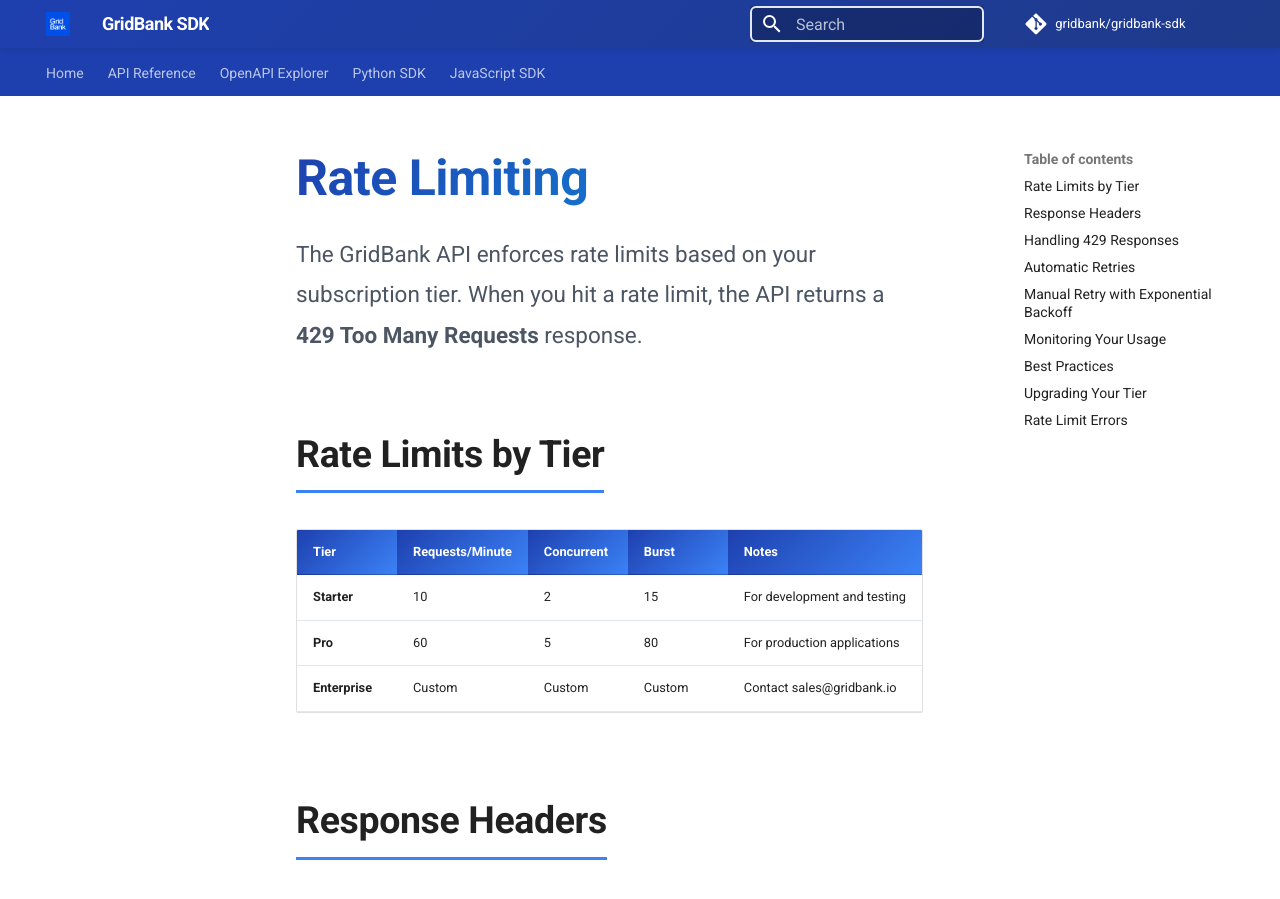
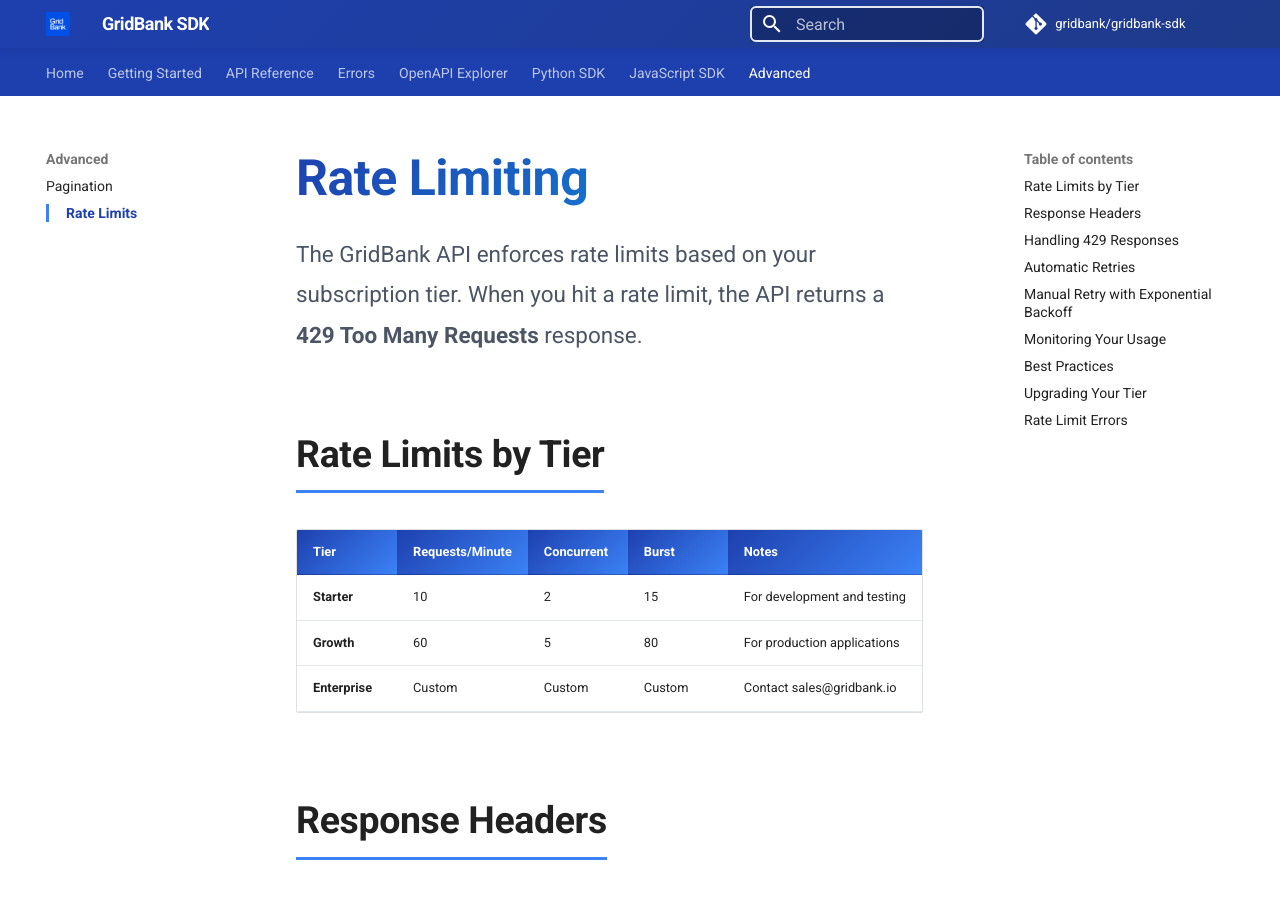
Before and after one commit to GridBank/gridbank-sdk, an MkDocs documentation site: the page built from docs/advanced/rate-limits.md, in a window 1280 px wide and 900 px high. Built offline with MkDocs 1.6.1 and Material for MkDocs 9.7.7, drawn with Linux system fonts in a browser that asks for light colours; comment, search, counter and statistics services are not loaded; some of the changed text lies outside the part shown.

Commit message:
fix: address Greptile review comments (iteration 4)
Co-Authored-By: Claude Sonnet 4.6 <noreply@anthropic.com>

```diff
--- a/docs/advanced/rate-limits.md
+++ b/docs/advanced/rate-limits.md
@@ -7,7 +7,7 @@ The GridBank API enforces rate limits based on your subscription tier. When you
 | Tier | Requests/Minute | Concurrent | Burst | Notes |
 |------|-----------------|-----------|-------|-------|
 | **Starter** | 10 | 2 | 15 | For development and testing |
-| **Pro** | 60 | 5 | 80 | For production applications |
+| **Growth** | 60 | 5 | 80 | For production applications |
 | **Enterprise** | Custom | Custom | Custom | Contact sales@gridbank.io |
 
 ## Response Headers
@@ -152,7 +152,7 @@ Check your rate limit usage before making large requests:
 
     tier_limits = {
         "starter": 10,
-        "pro": 60,
+        "growth": 60,
         "enterprise": float('inf')
     }
 
@@ -168,7 +168,7 @@ Check your rate limit usage before making large requests:
 
     const tierLimits = {
       'starter': 10,
-      'pro': 60,
+      'growth': 60,
       'enterprise': Infinity
     };
 
@@ -189,8 +189,8 @@ Check your rate limit usage before making large requests:
 
 Rate limit too low? Upgrade your subscription:
 
-- **Starter** (10 req/min) → **Pro** (60 req/min)
-- **Pro** (60 req/min) → **Enterprise** (custom)
+- **Starter** (10 req/min) → **Growth** (60 req/min)
+- **Growth** (60 req/min) → **Enterprise** (custom)
 
 Upgrade at [gridbank.io/billing](https://gridbank.io/billing) or contact sales@gridbank.io for enterprise plans.
 
--- a/mkdocs.yml
+++ b/mkdocs.yml
@@ -29,7 +29,9 @@ markdown_extensions:
 
 nav:
   - Home: index.md
+  - Getting Started: getting-started.md
   - API Reference: api-reference.md
+  - Errors: errors.md
   - OpenAPI Explorer: openapi-viewer.html
   - Python SDK:
     - Overview: python/overview.md
@@ -43,6 +45,9 @@ nav:
     - Client: javascript/client.md
     - Methods: javascript/methods.md
     - Examples: javascript/examples.md
+  - Advanced:
+    - Pagination: advanced/pagination.md
+    - Rate Limits: advanced/rate-limits.md
 
 plugins:
   - search
```
Also changed, not shown: docs/api-reference.md (+1 -1 lines), 1 other file.
